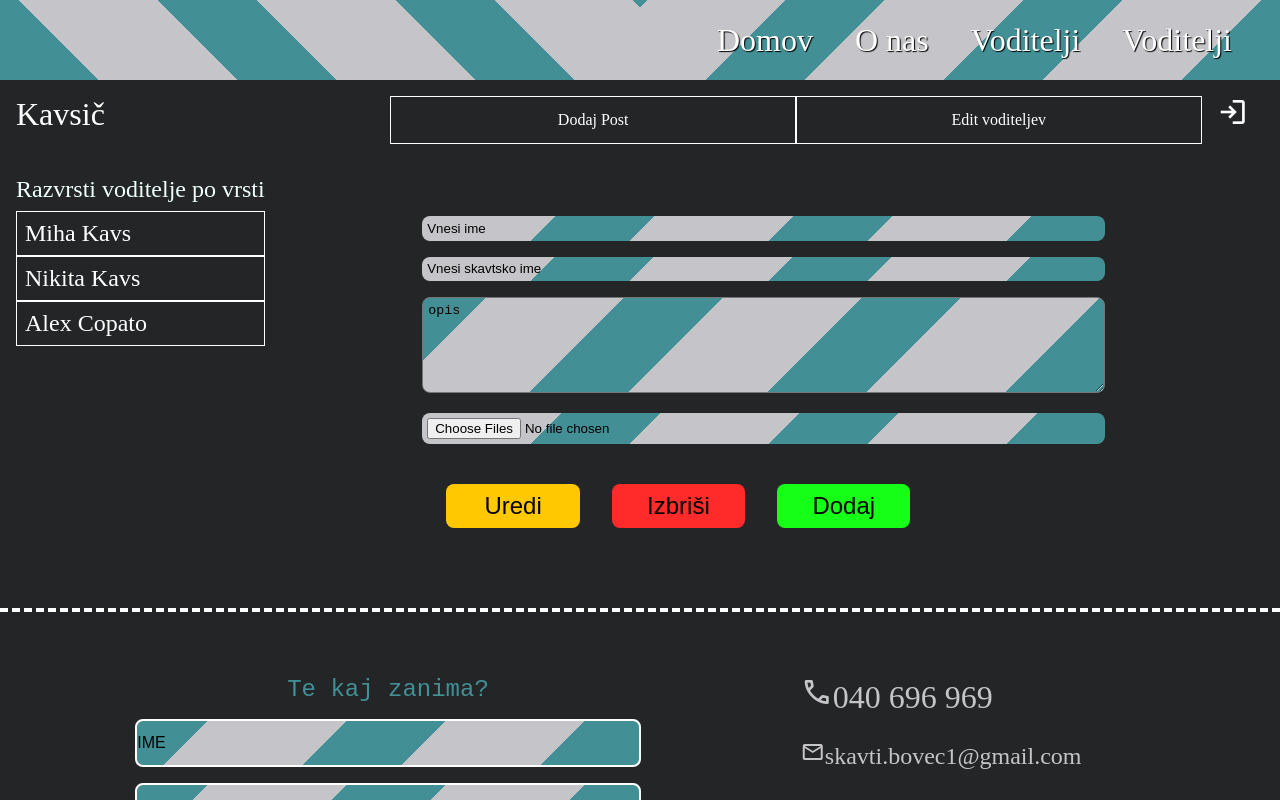
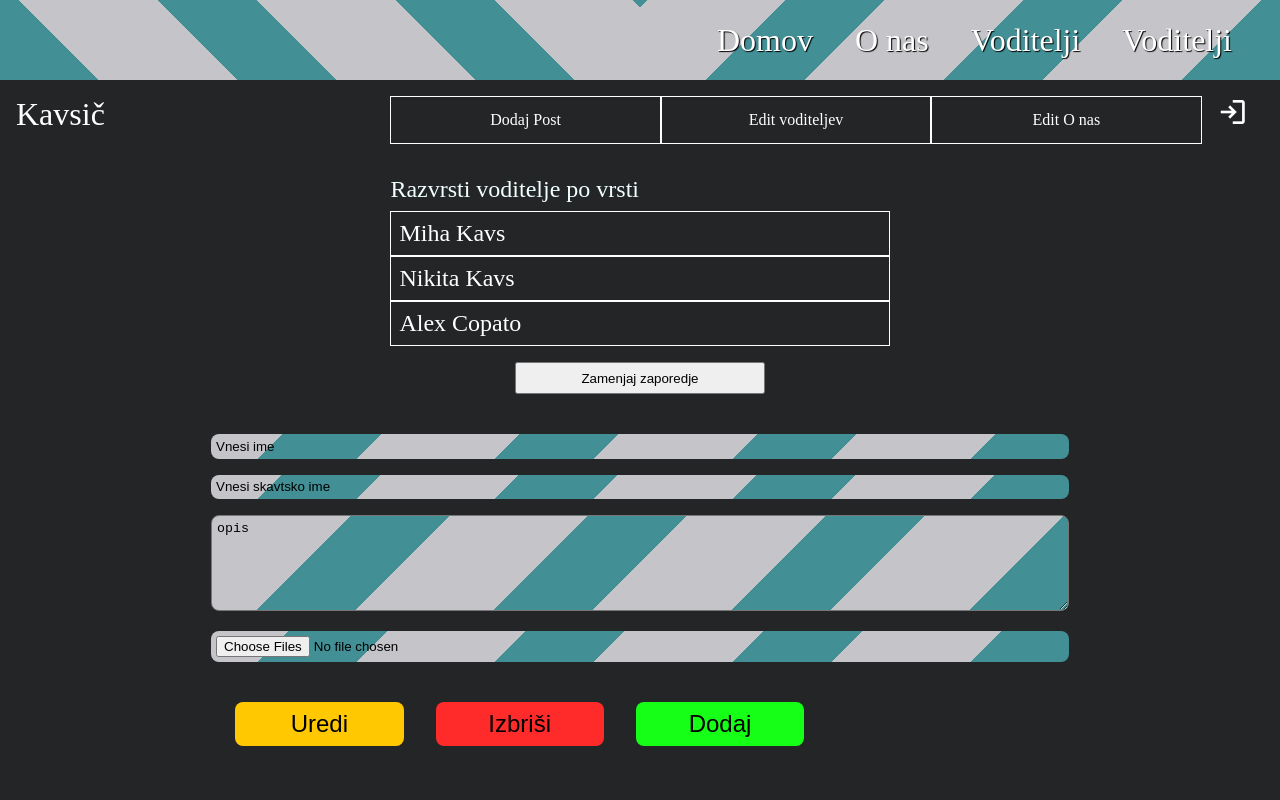
Before and after one commit to MihaKavs/skavtibovec1-main, a React (Create React App) app: page /Editor in a window 1280 px wide. Both pictures are taken after a click on the item "Edit voditeljev". Shown: the top 800 px of the page. Built offline with nearby package versions, Linux system fonts and the light colour scheme.

Commit message:
Changes to be committed: 	modified:   src/comp/Editor.css 	modified:   src/comp/EditorNavbar.js 	new file:   src/comp/ONasEditor.js 	modified:   src/comp/VoditeljiEditor.js 	modified:   src/comp/pages/Editor.js

```diff
--- a/src/comp/Editor.css
+++ b/src/comp/Editor.css
@@ -42,32 +42,44 @@
     font-size: 2rem;
     cursor: pointer;
 }
+
 .list-parrent {
     width: 65%;
     cursor: pointer;
 }
-.burger-menu{
+
+.burger-menu {
     display: none;
+    font-size: xx-large;
+    color: white;
 }
+
 @media screen and (max-width: 960px) {
-    .list-conatiner{
+    .list-conatiner {
         flex-direction: column;
         position: absolute;
         left: -100%;
         width: 100%;
         top: 160px;
         background: repeating-linear-gradient(315deg,
-            rgb(66 143 149),
-            rgb(66 143 149) 70px,
-            rgb(197 197 201) 70px,
-            rgb(197 197 201) 168px);
+                rgb(66 143 149),
+                rgb(66 143 149) 70px,
+                rgb(197 197 201) 70px,
+                rgb(197 197 201) 168px);
     }
-    .list-element{
+
+    .list-element {
         height: 10%;
         width: 100%;
     }
-    .burger-menu{
+
+    .burger-menu {
         display: block;
+    }
+
+    .list-parrent {
+        text-align: end;
+        padding-right: 2rem;
     }
 }
 
@@ -169,7 +181,7 @@
 }
 
 .voditelj-config {
-    width: 80%;
+    width: 100%;
 }
 
 .list-conatiner-voditelji {
@@ -189,6 +201,8 @@
 
 .voditelji-list {
     list-style: none;
+    width: 100%;
+    padding: 0 30%;
 }
 
 .voditelj-editor-forum {
@@ -247,3 +261,17 @@
 .fileselector {
     cursor: pointer;
 }
+
+.list-submitt {
+    width: 50%;
+    margin-left: 25%;
+    margin-top: 1rem;
+    height: 2rem;
+    cursor: pointer;
+}
+
+.HeroSection-container{
+    width: 100%;
+    display: flex;
+    flex-wrap: wrap;
+}
--- a/src/comp/EditorNavbar.js
+++ b/src/comp/EditorNavbar.js
@@ -10,6 +10,9 @@ function EditorNavbar({ onListElementClick, profile }) {
       case 'VoditeljEditor':
         onListElementClick('VoditeljEditor');
         break; // Add break to prevent fall-through
+      case 'ONasEditor':
+        onListElementClick('ONasEditor');
+        break;
       default:
         break;
     }
@@ -36,6 +39,9 @@ function EditorNavbar({ onListElementClick, profile }) {
           <li className='list-element' onClick={() => handleListElementClick('VoditeljEditor')}>
             Edit voditeljev
           </li>
+          <li className='list-element' onClick={() => handleListElementClick('ONasEditor')}>
+            Edit O nas
+          </li>
         </ul>
       </div>
       <div className='login-container'>
--- /dev/null
+++ b/src/comp/ONasEditor.js
@@ -0,0 +1,49 @@
+import React from 'react'
+import './Editor.css';
+
+function ONasEditor() {
+    return (
+        <>
+            <div className='HeroSection-container'>
+                <div className='main-picture-constiner'>
+                    <div className='main-picture-title'>
+
+                    </div>
+                    <div className='main-picture-text'>
+
+                    </div>
+                    <div className='main-picture'>
+
+                    </div>
+                </div>
+                <div className='description-container'>
+                    <div className='description-title'>
+
+                    </div>
+                    <div className='description-text'>
+
+                    </div>
+                </div>
+            </div>
+            <div className='Veje-constainer'>
+                <div className='title-editor'>
+
+                </div>
+                <div className='veje-editor'>
+                    <div className='veja-selector-container'>
+
+                    </div>
+                    <div className='veja-text-editor'>
+
+                    </div>
+                    <div className='veja-image-editor'>
+
+                    </div>
+                </div>
+            </div>
+        </>
+
+    )
+}
+
+export default ONasEditor
--- a/src/comp/VoditeljiEditor.js
+++ b/src/comp/VoditeljiEditor.js
@@ -78,6 +78,7 @@ function VoditeljiEditor(props) {
                                 </Draggable>
                             ))}
                             {provided.placeholder}
+                            <button className='list-submitt'>Zamenjaj zaporedje</button>
                         </ul>
                     )}
                 </Droppable>
--- a/src/comp/pages/Editor.js
+++ b/src/comp/pages/Editor.js
@@ -2,6 +2,7 @@ import React, { useState } from 'react'
 import PostCreator from '../PostCreator'
 import EditorNavbar from '../EditorNavbar'
 import VoditeljiEditor from '../VoditeljiEditor';
+import ONasEditor from '../ONasEditor';
 function Editor() {
     const [displayedComponent, setDisplayedComponent] = useState(null);
 
@@ -13,6 +14,7 @@ function Editor() {
             <EditorNavbar profile="Kavsič" onListElementClick={handleListElementClick}></EditorNavbar>
             {displayedComponent === 'PostCreator' && <PostCreator />}
             {displayedComponent === 'VoditeljEditor' && <VoditeljiEditor />}
+            {displayedComponent === 'ONasEditor' && <ONasEditor />}
         </>
     )
 }
```
